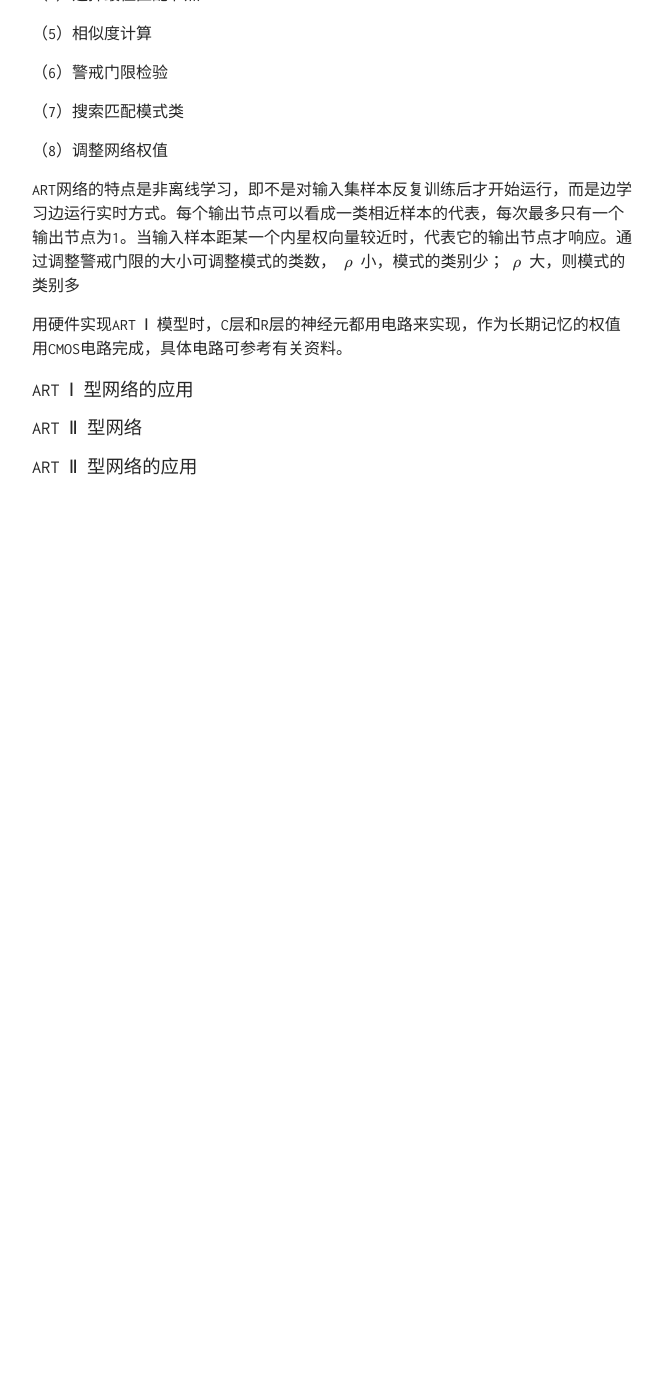
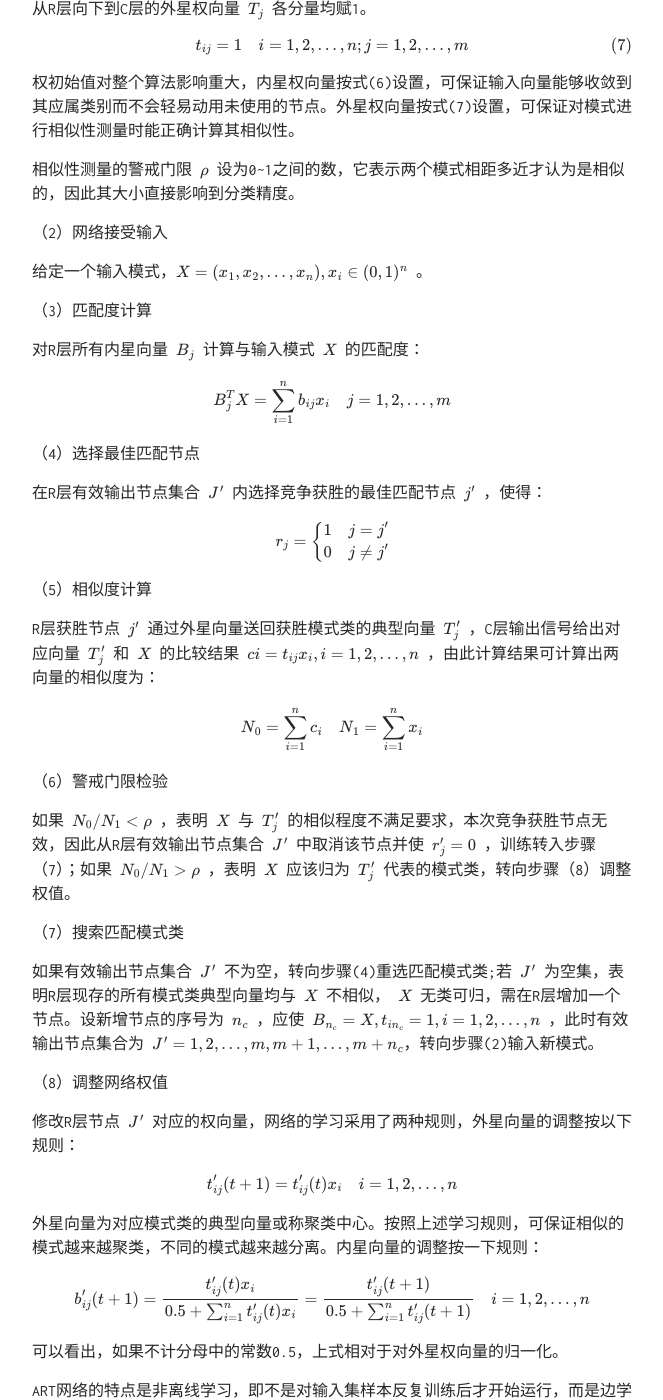
Before and after one commit to TobiahShaw/TobiahShaw.github.io, a Jekyll site: the page built from _posts/2019-10-26-NN-of-Competitive learning.md, in a window 1280 px wide and 1400 px high, scrolled down 15731 px. Shown: the whole window, without its empty margins (308-971 px from the left). Built offline with Jekyll 4.4.1, drawn with Linux system fonts in a browser that asks for light colours; our own code applies the rules of GitHub Pages for plain Markdown files; formulas are drawn with MathJax 3; before the commit the page ends 16302 px from its top, so only the background shows below that; some of the changed text lies outside the part shown.

Commit message:
Network learning algorithm

```diff
--- a/_posts/2019-10-26-NN-of-Competitive learning.md
+++ b/_posts/2019-10-26-NN-of-Competitive learning.md
@@ -341,19 +341,64 @@ ART Ⅰ 型网络可以用学习算法实现，也可以用硬件实现。学习
 
 （1）网络初始化
 
+从C层向上R层的内星权向量B赋予相同的较小数值，如:
+
+$$ b_{ij}(0) = \frac{1}{1+n} \quad i=1,2,\dots,n;j=1,2,\dots,m \tag 6 $$
+
+从R层向下到C层的外星权向量 $ T_j $ 各分量均赋1。
+
+$$ t_{ij}=1 \quad i=1,2,\dots,n;j=1,2,\dots,m \tag 7 $$
+
+权初始值对整个算法影响重大，内星权向量按式(6)设置，可保证输入向量能够收敛到其应属类别而不会轻易动用未使用的节点。外星权向量按式(7)设置，可保证对模式进行相似性测量时能正确计算其相似性。
+
+相似性测量的警戒门限 $ \rho $ 设为0~1之间的数，它表示两个模式相距多近才认为是相似的，因此其大小直接影响到分类精度。
+
 （2）网络接受输入
+
+给定一个输入模式，$ X = (x_1,x_2,\dots,x_n), x_i \in (0, 1)^n $ 。
 
 （3）匹配度计算
 
+对R层所有内星向量 $ B_j $ 计算与输入模式 $ X $ 的匹配度：
+
+$$ B_j^T X = \sum_{i=1}^n b_{ij} x_i \quad j=1,2,\dots,m $$
+
 （4）选择最佳匹配节点
+
+在R层有效输出节点集合 $ J' $ 内选择竞争获胜的最佳匹配节点 $ j' $ ，使得：
+
+$$  r_j = \left\{
+\begin{aligned}
+1 \quad j = j' \\
+0 \quad j \neq j'
+\end{aligned}
+\right. $$
 
 （5）相似度计算
 
+R层获胜节点 $ j' $ 通过外星向量送回获胜模式类的典型向量 $ T_j' $ ，C层输出信号给出对应向量 $ T_j' $ 和 $ X $ 的比较结果 $ ci = t_{ij} x_i,i=1,2,\dots,n $ ，由此计算结果可计算出两向量的相似度为：
+
+$$ N_0 = \sum_{i=1}^n c_i \quad N_1 = \sum_{i=1}^n x_i $$
+
 （6）警戒门限检验
+
+如果 $ N_0 / N_1 < \rho $ ，表明 $ X $ 与 $ T_j' $ 的相似程度不满足要求，本次竞争获胜节点无效，因此从R层有效输出节点集合 $ J' $ 中取消该节点并使 $ r_j' = 0 $ ，训练转入步骤（7）；如果 $ N_0 / N_1 > \rho $ ，表明 $ X $ 应该归为 $ T_j' $ 代表的模式类，转向步骤（8）调整权值。
 
 （7）搜索匹配模式类
 
+如果有效输出节点集合 $ J' $ 不为空，转向步骤(4)重选匹配模式类;若 $ J' $ 为空集，表明R层现存的所有模式类典型向量均与 $ X $ 不相似， $ X $ 无类可归，需在R层增加一个节点。设新增节点的序号为 $ n_c $ ，应使 $ B_{n_c}=X,t_{i{n_c}}=1,i=1,2,\dots,n $ ，此时有效输出节点集合为 $ J'={1,2,\dots,m,m+1,\dots,m+n_c} $，转向步骤(2)输入新模式。
+
 （8）调整网络权值
+
+修改R层节点 $ J' $ 对应的权向量，网络的学习采用了两种规则，外星向量的调整按以下规则：
+
+$$  t_{ij}'(t+1) = t_{ij}'(t) x_i \quad i=1,2,\dots,n $$
+
+外星向量为对应模式类的典型向量或称聚类中心。按照上述学习规则，可保证相似的模式越来越聚类，不同的模式越来越分离。内星向量的调整按一下规则：
+
+$$ b_{ij}'(t+1) = \frac{ t_{ij}'(t) x_i}{0.5 + \sum_{i=1}^n  t_{ij}'(t) x_i} = \frac{t_{ij}'(t+1)}{0.5 + \sum_{i=1}^n t_{ij}'(t+1)} \quad i=1,2,\dots,n $$
+
+可以看出，如果不计分母中的常数0.5，上式相对于对外星权向量的归一化。
 
 ART网络的特点是非离线学习，即不是对输入集样本反复训练后才开始运行，而是边学习边运行实时方式。每个输出节点可以看成一类相近样本的代表，每次最多只有一个输出节点为1。当输入样本距某一个内星权向量较近时，代表它的输出节点才响应。通过调整警戒门限的大小可调整模式的类数， $ \rho $ 小，模式的类别少； $ \rho $ 大，则模式的类别多
 
```
